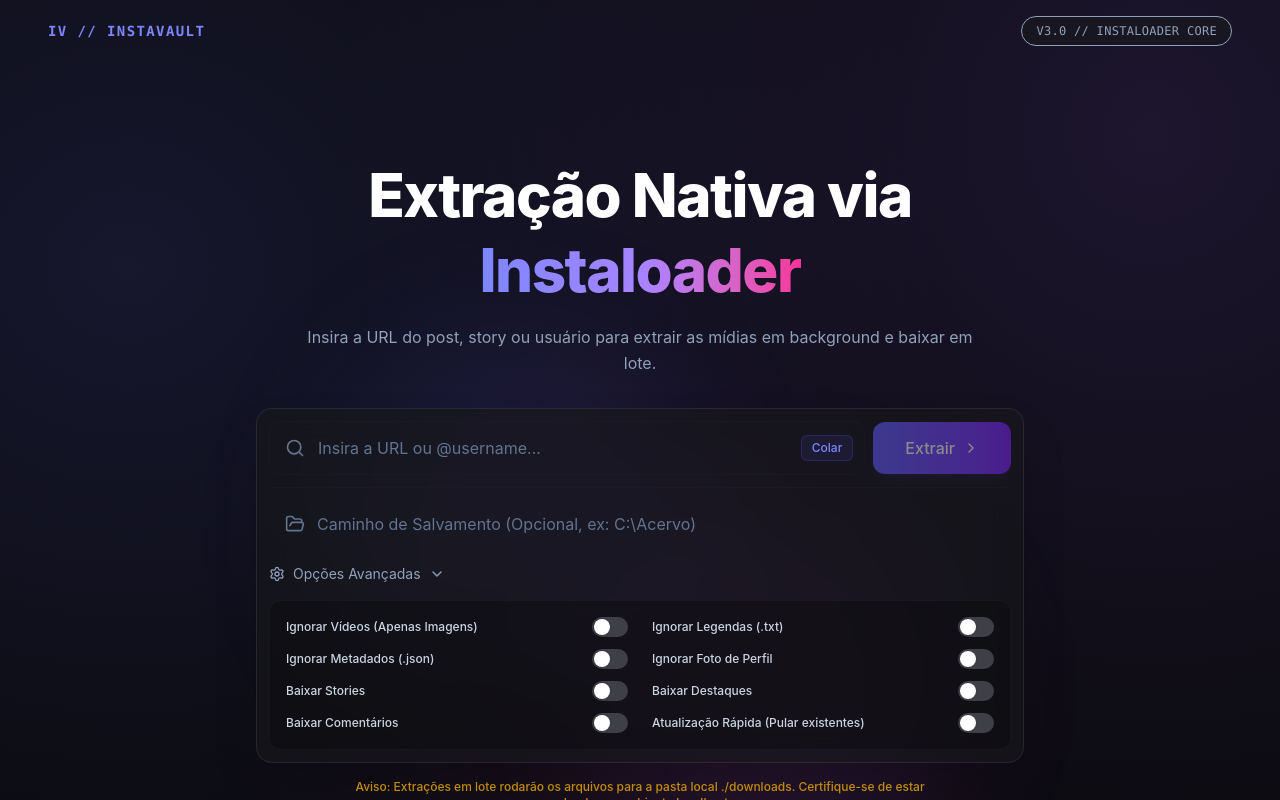
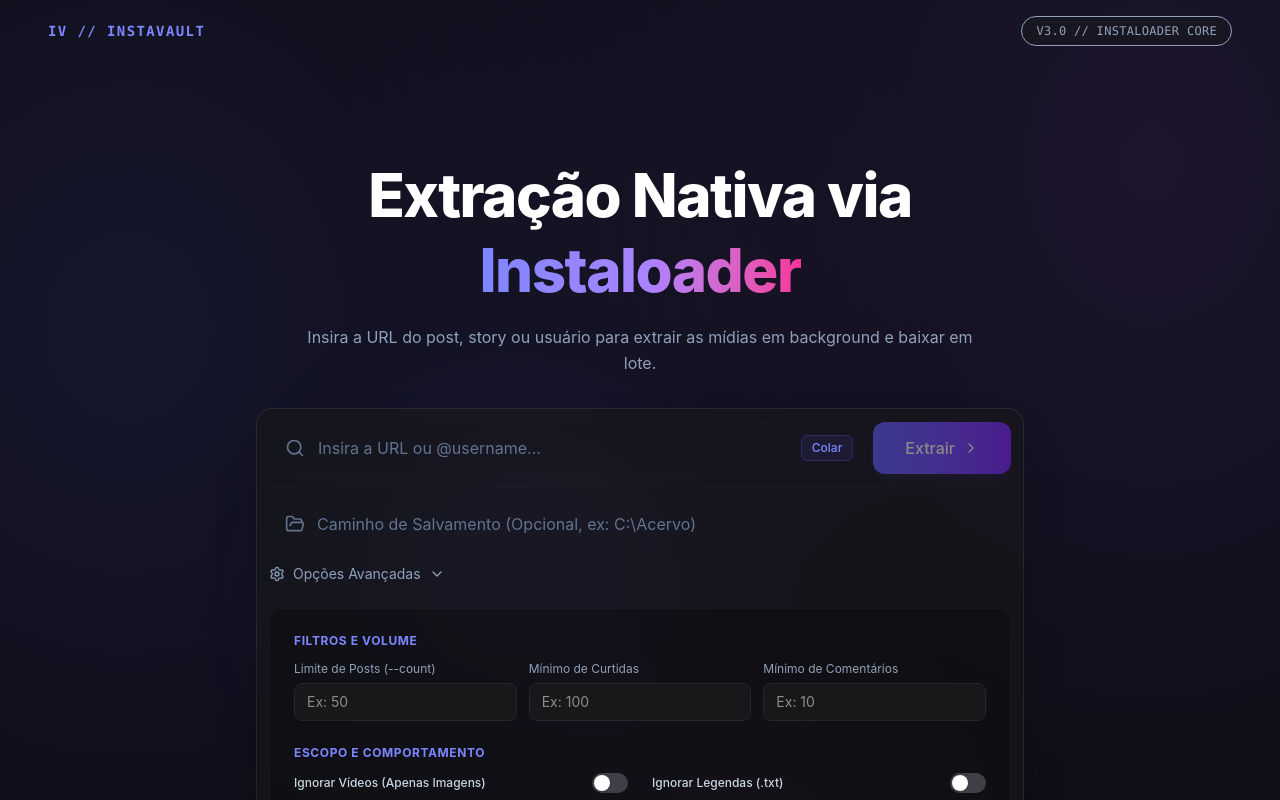
Before and after one commit to jefheee/instagram-extractor, a Next.js app: page / in a window 1280 px wide. Both pictures are taken after a click on the button "Opções Avançadas". Shown: the top 800 px of the page. Built offline with nearby package versions, Linux system fonts and the light colour scheme.

Commit message:
feat: implement instagram content extraction api and interactive frontend using instaloader

```diff
--- a/app/api/download/route.ts
+++ b/app/api/download/route.ts
@@ -43,6 +43,25 @@
         args.push(`--dirname-pattern=${finalDirPattern}`);
 
         if (options) {
+          if (options.count && options.count.trim() !== '') {
+            args.push(`--count=${options.count}`);
+          }
+
+          let filters = [];
+          if (options.minLikes && options.minLikes.trim() !== '') {
+            filters.push(`likes >= ${options.minLikes}`);
+          }
+          if (options.minComments && options.minComments.trim() !== '') {
+            filters.push(`comments >= ${options.minComments}`);
+          }
+          if (filters.length > 0) {
+            args.push(`--post-filter=${filters.join(' and ')}`);
+          }
+
+          if (options.filenamePattern && options.filenamePattern.trim() !== '') {
+            args.push(`--filename-pattern=${options.filenamePattern}`);
+          }
+
           if (options.noVideos) args.push('--no-videos');
 
           if (options.noCaptions) {
@@ -68,7 +87,15 @@
         }
 
         args.push('--no-video-thumbnails');
-        args.push(target);
+
+        if (options && options.saved) {
+           args.push(':saved');
+        } else if (options && options.tagged) {
+           args.push(target);
+           args.push(':tagged');
+        } else {
+           args.push(target);
+        }
 
         const child = spawn('python', ['-m', 'instaloader', ...args]);
 
--- a/app/page.tsx
+++ b/app/page.tsx
@@ -40,7 +40,13 @@
     stories: false,
     highlights: false,
     comments: false,
-    fastUpdate: false
+    fastUpdate: false,
+    tagged: false,
+    saved: false,
+    count: '',
+    minLikes: '',
+    minComments: '',
+    filenamePattern: '{date_utc}_UTC'
   });
   const [loading, setLoading] = useState(false);
   const [error, setError] = useState<string | null>(null);
@@ -48,7 +54,11 @@
   const logsEndRef = useRef<HTMLDivElement>(null);
 
   const toggleOption = (key: keyof typeof options) => {
-    setOptions(prev => ({ ...prev, [key]: !prev[key] }));
+    setOptions(prev => ({ ...prev, [key]: typeof prev[key] === 'boolean' ? !prev[key] : prev[key] }));
+  };
+
+  const handleOptionChange = (key: keyof typeof options, value: string) => {
+    setOptions(prev => ({ ...prev, [key]: value }));
   };
 
   const handleSearch = async (e?: React.FormEvent) => {
@@ -208,7 +218,48 @@
             </button>
 
             {showOptions && (
-              <div className="grid grid-cols-1 md:grid-cols-2 gap-y-3 gap-x-6 mt-1 p-4 bg-zinc-950/40 rounded-xl border border-zinc-800/40">
+              <div className="flex flex-col gap-6 mt-3 p-4 md:p-6 bg-zinc-950/40 rounded-xl border border-zinc-800/40">
+                {/* A) Filtros e Limites de Volume */}
+                <div>
+                  <h4 className="text-xs font-bold text-indigo-400 uppercase tracking-wider mb-3">Filtros e Volume</h4>
+                  <div className="grid grid-cols-1 md:grid-cols-3 gap-3">
+                    <div className="flex flex-col gap-1.5">
+                      <label className="text-xs text-slate-400">Limite de Posts (--count)</label>
+                      <input
+                        type="number"
+                        placeholder="Ex: 50"
+                        value={options.count}
+                        onChange={(e) => handleOptionChange('count', e.target.value)}
+                        className="w-full bg-zinc-900 px-3 py-2 text-white text-sm focus:outline-none border border-zinc-800 rounded-lg"
+                      />
+                    </div>
+                    <div className="flex flex-col gap-1.5">
+                      <label className="text-xs text-slate-400">Mínimo de Curtidas</label>
+                      <input
+                        type="number"
+                        placeholder="Ex: 100"
+                        value={options.minLikes}
+                        onChange={(e) => handleOptionChange('minLikes', e.target.value)}
+                        className="w-full bg-zinc-900 px-3 py-2 text-white text-sm focus:outline-none border border-zinc-800 rounded-lg"
+                      />
+                    </div>
+                    <div className="flex flex-col gap-1.5">
+                      <label className="text-xs text-slate-400">Mínimo de Comentários</label>
+                      <input
+                        type="number"
+                        placeholder="Ex: 10"
+                        value={options.minComments}
+                        onChange={(e) => handleOptionChange('minComments', e.target.value)}
+                        className="w-full bg-zinc-900 px-3 py-2 text-white text-sm focus:outline-none border border-zinc-800 rounded-lg"
+                      />
+                    </div>
+                  </div>
+                </div>
+
+                {/* B) Escopo e Alvos Especiais */}
+                <div>
+                  <h4 className="text-xs font-bold text-indigo-400 uppercase tracking-wider mb-3">Escopo e Comportamento</h4>
+                  <div className="grid grid-cols-1 md:grid-cols-2 gap-y-3 gap-x-6">
                     {[
                       { key: 'noVideos', label: 'Ignorar Vídeos (Apenas Imagens)' },
                       { key: 'noCaptions', label: 'Ignorar Legendas (.txt)' },
@@ -217,7 +268,9 @@
                       { key: 'stories', label: 'Baixar Stories' },
                       { key: 'highlights', label: 'Baixar Destaques' },
                       { key: 'comments', label: 'Baixar Comentários' },
-                  { key: 'fastUpdate', label: 'Atualização Rápida (Pular existentes)' }
+                      { key: 'fastUpdate', label: 'Atualização Rápida (Pular existentes)' },
+                      { key: 'tagged', label: 'Baixar Posts Marcados (Tagged)' },
+                      { key: 'saved', label: 'Baixar Posts Salvos (Requer login)' }
                     ].map(({ key, label }) => (
                       <div key={key} className="flex items-center justify-between">
                         <span className="text-xs font-medium text-slate-300">{label}</span>
@@ -230,6 +283,25 @@
                         </button>
                       </div>
                     ))}
+                  </div>
+                </div>
+
+                {/* C) Customização de Arquivos */}
+                <div>
+                  <h4 className="text-xs font-bold text-indigo-400 uppercase tracking-wider mb-3">Customização de Arquivos</h4>
+                  <div className="flex flex-col gap-1.5">
+                    <label className="text-xs text-slate-400">Padrão de Nome de Arquivo (--filename-pattern)</label>
+                    <select
+                      value={options.filenamePattern}
+                      onChange={(e) => handleOptionChange('filenamePattern', e.target.value)}
+                      className="w-full bg-zinc-900 px-3 py-2.5 text-white text-sm focus:outline-none border border-zinc-800 rounded-lg"
+                    >
+                      <option value="{date_utc}_UTC">Padrão (Data e Hora UTC)</option>
+                      <option value="{shortcode}_{profile}">ID do Post + Usuário</option>
+                      <option value="{date_utc}_UTC_{shortcode}">Cronológico Completo</option>
+                    </select>
+                  </div>
+                </div>
               </div>
             )}
           </div>
```
Lines whose indentation alone changed are shown as unchanged.
